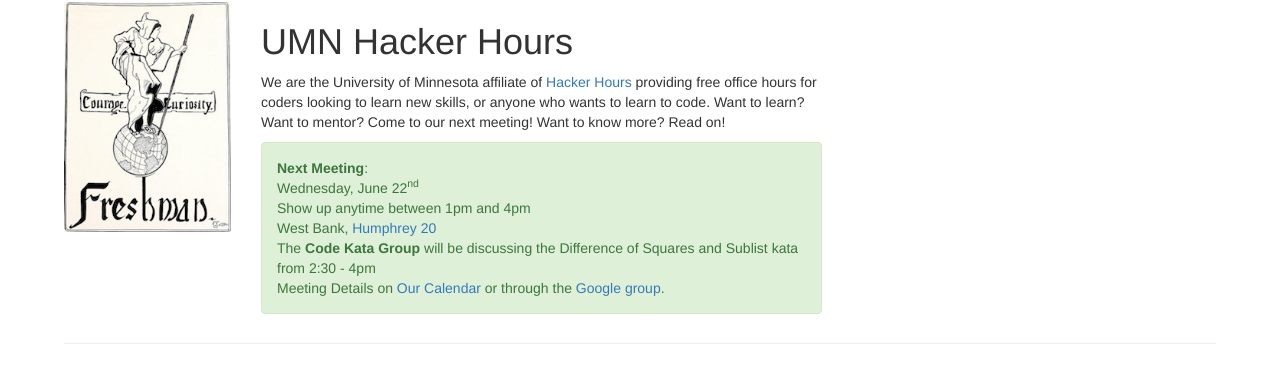
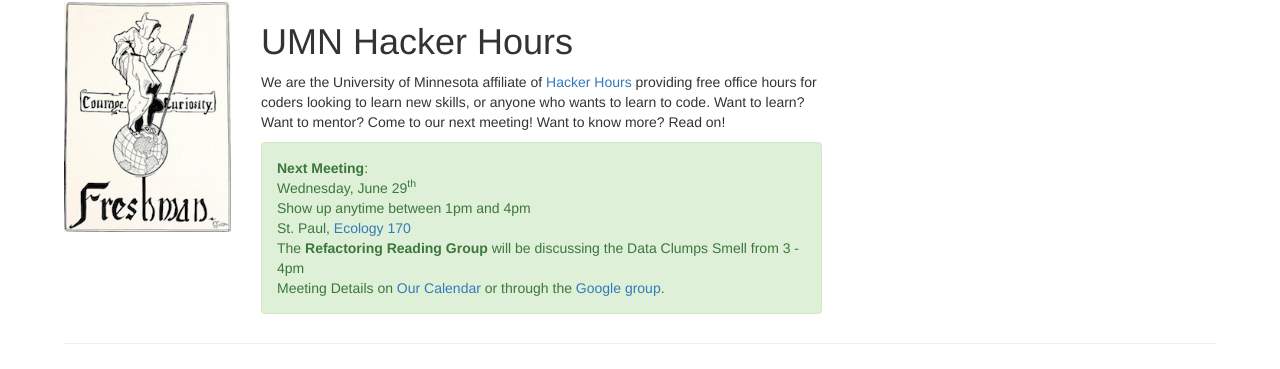
Before and after one commit to umnhackerhours/umnhackerhours.github.io, a Jekyll site: the page built from index.markdown, in a window 1280 px wide. Shown: the part 102-471 px from the top of the page. Built offline with Jekyll 4.4.1, drawn with Linux system fonts in a browser that asks for light colours.

Commit message:
June 29 meeting

```diff
--- a/index.markdown
+++ b/index.markdown
@@ -13,7 +13,7 @@ description: Home
       <div class="alert alert-success" role="alert">
         <a class="anchor" id="next_meeting"></a>
         <strong>Next Meeting</strong>:<br />
-        Wednesday, June 22<sup>nd</sup><br />
+        Wednesday, June 29<sup>th</sup><br />
         Show up anytime between 1pm and 4pm<br />
         <!-- East Bank, <a href="http://campusmaps.umn.edu/robert-h-bruininks-hall">Bruininks Hall 420 A</a><br /> -->
         <!-- West Bank, <a href="http://campusmaps.umn.edu/hubert-h-humphrey-school-public-affairs">Humphrey 20</a><br /> -->
@@ -21,8 +21,8 @@ description: Home
         <!-- The <strong>Code Kata Group</strong> will be discussing the <a href="https://github.com/exercism/x-common/blob/master/bob.md">Bob kata</a> from 2:30 - 4pm<br /> -->
         <!-- The <strong>Refactoring Reading Group</strong> will be discussing the <a href="https://refactoring.guru/smells/long-method">Long Method Smell</a> from 3 - 4pm<br /> -->
 
-        West Bank, <a href="http://campusmaps.umn.edu/hubert-h-humphrey-school-public-affairs">Humphrey 20</a><br />
-        The <strong>Code Kata Group</strong> will be discussing the Difference of Squares and Sublist kata from 2:30 - 4pm<br />
+        St. Paul, <a href="http://campusmaps.umn.edu/ecology-building">Ecology 170</a><br />
+        The <strong>Refactoring Reading Group</strong> will be discussing the Data Clumps Smell from 3 - 4pm<br />
         Meeting Details on <a href="https://www.google.com/calendar/embed?src=umn.edu_ii9odmho4m63bsq19879mu0iis%40group.calendar.google.com&ctz=America/Chicago">Our Calendar</a> or through the <a href='https://groups.google.com/a/umn.edu/d/hackerhours'>Google group</a>.
       </div>
     </div>
```
